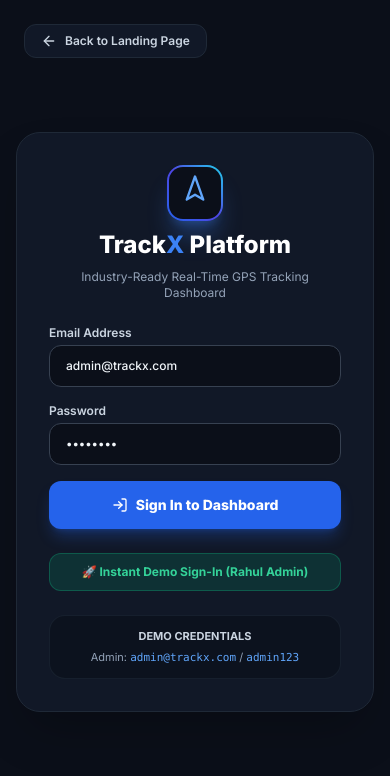
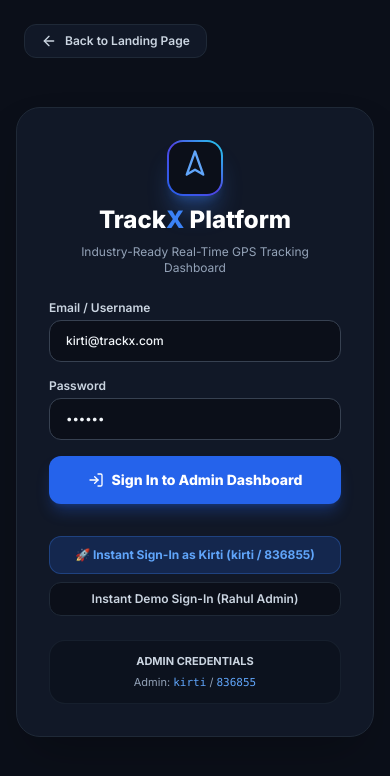
Before and after one commit to kirti-jha/gps-frontend, a React (Vite) app: page / in a window 390 px wide. Both pictures are taken after a click on the button "Explore Live Fleet Dashboard". Shown: the top 776 px of the page. Built offline with nearby package versions, Linux system fonts and the light colour scheme; no server answers.

Commit message:
feat: bypass login screen for Mobile Tracker App view

```diff
--- a/src/App.tsx
+++ b/src/App.tsx
@@ -168,8 +168,8 @@ const MainDashboard: React.FC<MainDashboardProps> = ({ initialTab = 'live', onRe
 
 const LoginScreen: React.FC<{ onReturnToLanding: () => void }> = ({ onReturnToLanding }) => {
   const { login } = useAuth();
-  const [email, setEmail] = useState('admin@trackx.com');
-  const [password, setPassword] = useState('admin123');
+  const [email, setEmail] = useState('kirti@trackx.com');
+  const [password, setPassword] = useState('836855');
   const [error, setError] = useState('');
   const [loading, setLoading] = useState(false);
 
@@ -215,9 +215,9 @@ const LoginScreen: React.FC<{ onReturnToLanding: () => void }> = ({ onReturnToLa
 
         <form onSubmit={handleSubmit} className="space-y-4 text-xs">
           <div>
-            <label className="block text-slate-300 font-semibold mb-1">Email Address</label>
+            <label className="block text-slate-300 font-semibold mb-1">Email / Username</label>
             <input
-              type="email"
+              type="text"
               required
               value={email}
               onChange={e => setEmail(e.target.value)}
@@ -242,21 +242,30 @@ const LoginScreen: React.FC<{ onReturnToLanding: () => void }> = ({ onReturnToLa
             className="w-full py-3.5 bg-blue-600 hover:bg-blue-500 text-white font-extrabold text-sm rounded-xl shadow-lg shadow-blue-600/30 transition flex items-center justify-center gap-2 cursor-pointer"
           >
             <LogIn className="w-4 h-4" />
-            <span>{loading ? 'Authenticating...' : 'Sign In to Dashboard'}</span>
+            <span>{loading ? 'Authenticating...' : 'Sign In to Admin Dashboard'}</span>
           </button>
         </form>
 
-        {/* Quick Demo Sign-In Action */}
-        <button
-          onClick={() => login('admin@trackx.com', 'admin123')}
-          className="w-full py-2.5 bg-emerald-600/20 hover:bg-emerald-600/30 text-emerald-400 border border-emerald-500/30 font-bold text-xs rounded-xl transition flex items-center justify-center gap-2 cursor-pointer"
-        >
-          <span>🚀 Instant Demo Sign-In (Rahul Admin)</span>
-        </button>
+        {/* Quick Instant Sign-In Actions */}
+        <div className="space-y-2 pt-2">
+          <button
+            onClick={() => login('kirti@trackx.com', '836855')}
+            className="w-full py-2.5 bg-blue-600/20 hover:bg-blue-600/30 text-blue-400 border border-blue-500/30 font-bold text-xs rounded-xl transition flex items-center justify-center gap-2 cursor-pointer"
+          >
+            <span>🚀 Instant Sign-In as Kirti (kirti / 836855)</span>
+          </button>
+
+          <button
+            onClick={() => login('admin@trackx.com', 'admin123')}
+            className="w-full py-2 bg-dark-900 hover:bg-dark-700 text-slate-300 border border-dark-700 font-semibold text-xs rounded-xl transition flex items-center justify-center gap-2 cursor-pointer"
+          >
+            <span>Instant Demo Sign-In (Rahul Admin)</span>
+          </button>
+        </div>
 
         <div className="bg-dark-900/60 p-3 rounded-2xl border border-dark-700/60 text-[11px] text-slate-400 text-center space-y-1">
-          <div className="font-bold text-slate-300">DEMO CREDENTIALS</div>
-          <div>Admin: <span className="font-mono text-blue-400">admin@trackx.com</span> / <span className="font-mono text-blue-400">admin123</span></div>
+          <div className="font-bold text-slate-300">ADMIN CREDENTIALS</div>
+          <div>Admin: <span className="font-mono text-blue-400">kirti</span> / <span className="font-mono text-blue-400">836855</span></div>
         </div>
       </div>
     </div>
@@ -265,13 +274,12 @@ const LoginScreen: React.FC<{ onReturnToLanding: () => void }> = ({ onReturnToLa
 
 const AppContent: React.FC = () => {
   const { user, loading } = useAuth();
-  const [viewState, setViewState] = useState<'LANDING' | 'APP'>('LANDING');
+  const [viewState, setViewState] = useState<'LANDING' | 'APP' | 'TRACKER'>('LANDING');
   const [targetTab, setTargetTab] = useState<string>('live');
 
   useEffect(() => {
     if (window.location.search.includes('mode=tracker')) {
-      setViewState('APP');
-      setTargetTab('simulator');
+      setViewState('TRACKER');
     }
   }, []);
 
@@ -279,6 +287,21 @@ const AppContent: React.FC = () => {
     return (
       <div className="w-screen h-screen bg-dark-900 flex items-center justify-center text-slate-400 text-sm">
         Initializing TrackX Platform...
+      </div>
+    );
+  }
+
+  if (viewState === 'TRACKER') {
+    return (
+      <div className="w-screen h-screen bg-dark-900 flex flex-col relative overflow-y-auto">
+        <button
+          onClick={() => setViewState('LANDING')}
+          className="absolute top-4 left-4 z-50 px-3.5 py-2 rounded-xl bg-dark-800/90 border border-dark-700 text-slate-300 hover:text-white text-xs font-bold flex items-center gap-2 backdrop-blur-md shadow-xl"
+        >
+          <ArrowLeft className="w-4 h-4 text-blue-400" />
+          <span>Home Landing Page</span>
+        </button>
+        <MobileTrackerMode isStandaloneMobileView onRefresh={() => {}} />
       </div>
     );
   }
@@ -291,8 +314,7 @@ const AppContent: React.FC = () => {
           setViewState('APP');
         }}
         onOpenMobileTracker={() => {
-          setTargetTab('simulator');
-          setViewState('APP');
+          setViewState('TRACKER');
         }}
       />
     );
```
